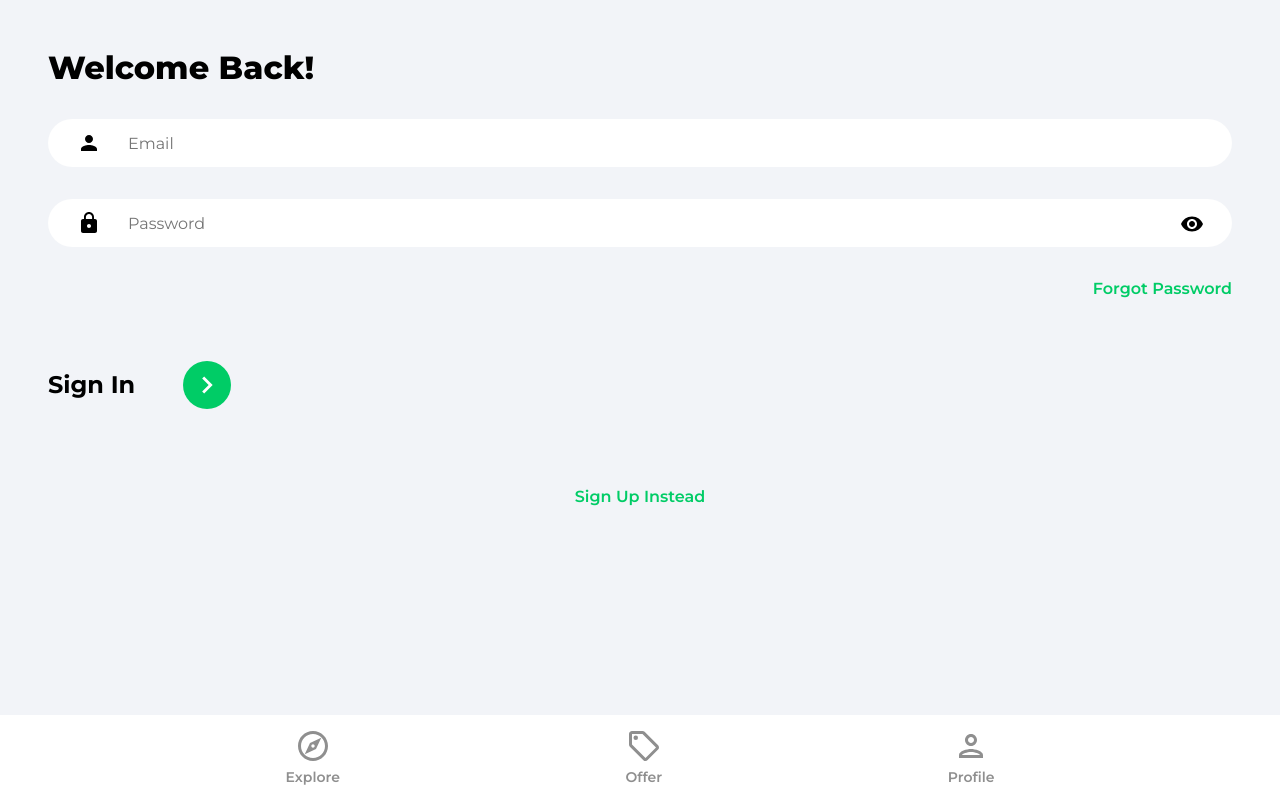
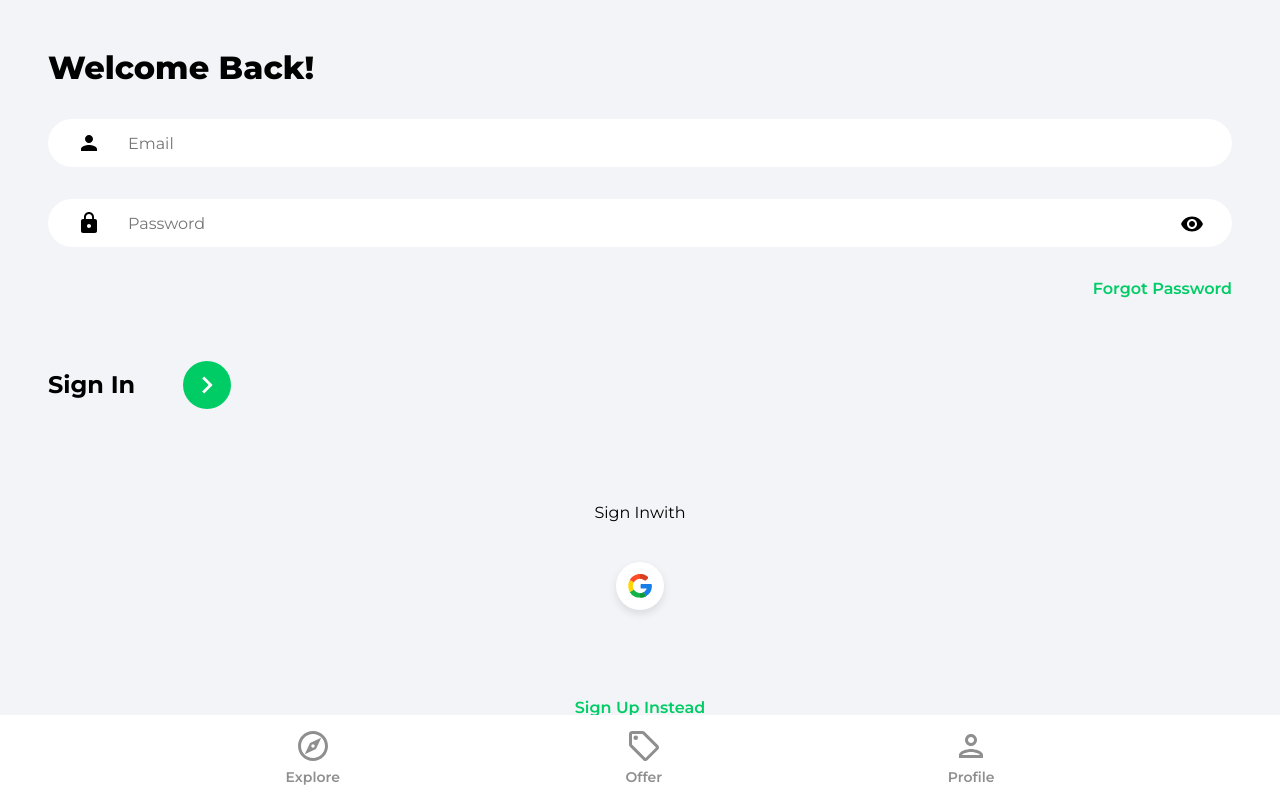
Before and after one commit to sumit-chandna/reactjs, a React (Create React App) app: page /sign-in in a window 1280 px wide. Built offline with nearby package versions, Linux system fonts and the light colour scheme.

Commit message:
google Auth

```diff
--- /dev/null
+++ b/src/components/OAuth.jsx
@@ -0,0 +1,45 @@
+import { getAuth, GoogleAuthProvider, signInWithPopup } from 'firebase/auth'
+import { doc, getDoc, serverTimestamp, setDoc } from 'firebase/firestore'
+import React from 'react'
+import { useLocation, useNavigate } from 'react-router-dom'
+import { toast } from 'react-toastify'
+import googleIcon from '../assets/svg/googleIcon.svg'
+import { db } from '../firebase.config'
+
+function OAuth() {
+    const navigate = useNavigate()
+    const location = useLocation()
+    const onGoogleClick = async () => {
+        try {
+            const auth = getAuth()
+            const provider = new GoogleAuthProvider()
+            const result = await signInWithPopup(auth, provider)
+            const user = result.user
+
+            const docRef = doc(db, 'users', user.uid)
+            const docSnap = await getDoc(docRef)
+            if (!docSnap.exists()) {
+                await setDoc(doc(db, 'users', user.uid), {
+                    name: user.displayName,
+                    emai: user.email,
+                    timestamp: serverTimestamp()
+                })
+
+            }
+            navigate('/')
+        } catch (error) {
+            toast.error('Could not Authorize with google')
+        }
+    }
+    return (
+        <div className='socialLogin'>
+            <p>Sign {location.pathname === '/sign-up' ? 'up' : 'In'}
+                with </p>
+            <button className='socialIconDiv'>
+                <img className='socialIconImg' src={googleIcon} alt='google' onClick={onGoogleClick} />
+            </button>
+        </div>
+    )
+}
+
+export default OAuth
--- a/src/pages/SignIn.jsx
+++ b/src/pages/SignIn.jsx
@@ -4,6 +4,7 @@
 import { toast } from 'react-toastify'
 import { ReactComponent as ArrowRightIcon } from '../assets/svg/keyboardArrowRightIcon.svg'
 import visibilityIcon from '../assets/svg/visibilityIcon.svg'
+import OAuth from '../components/OAuth'
 
 function SignIn() {
     const [showPassword, setShowPassword] = useState(false)
@@ -57,7 +58,7 @@
                         <button className='signInButton'><ArrowRightIcon fill='#ffffff' width='34px' height='34px' /></button>
                     </div>
                 </form>
-                {/* google oauth*/}
+                <OAuth/>
                 <Link to='/sign-up' className='registerLink'>Sign Up Instead</Link>
             </div>
         </>
--- a/src/pages/SignUp.jsx
+++ b/src/pages/SignUp.jsx
@@ -5,6 +5,7 @@
 import { toast } from 'react-toastify'
 import { ReactComponent as ArrowRightIcon } from '../assets/svg/keyboardArrowRightIcon.svg'
 import visibilityIcon from '../assets/svg/visibilityIcon.svg'
+import OAuth from '../components/OAuth'
 import { db } from '../firebase.config'
 
 
@@ -68,7 +69,7 @@
             <button className='signUpButton'><ArrowRightIcon fill='#ffffff' width='34px' height='34px' /></button>
           </div>
         </form>
-        {/* google oauth*/}
+        <OAuth />
         <Link to='/sign-in' className='registerLink'>Sign In Instead</Link>
       </div>
     </>
```
